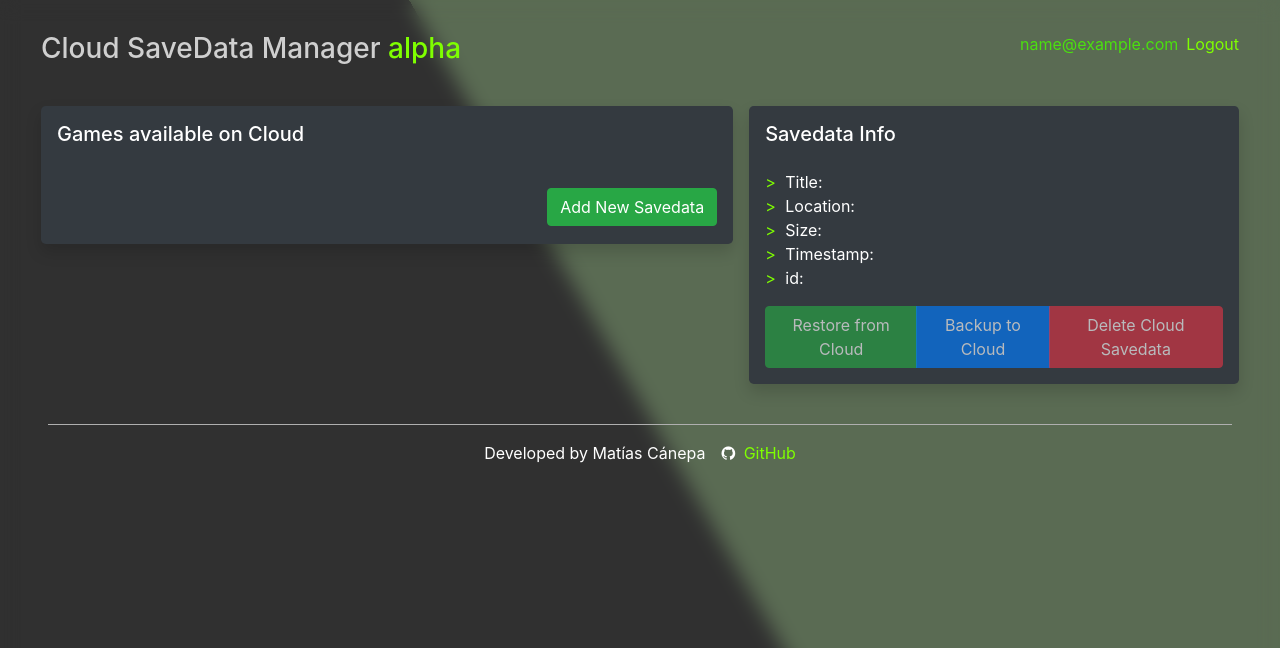
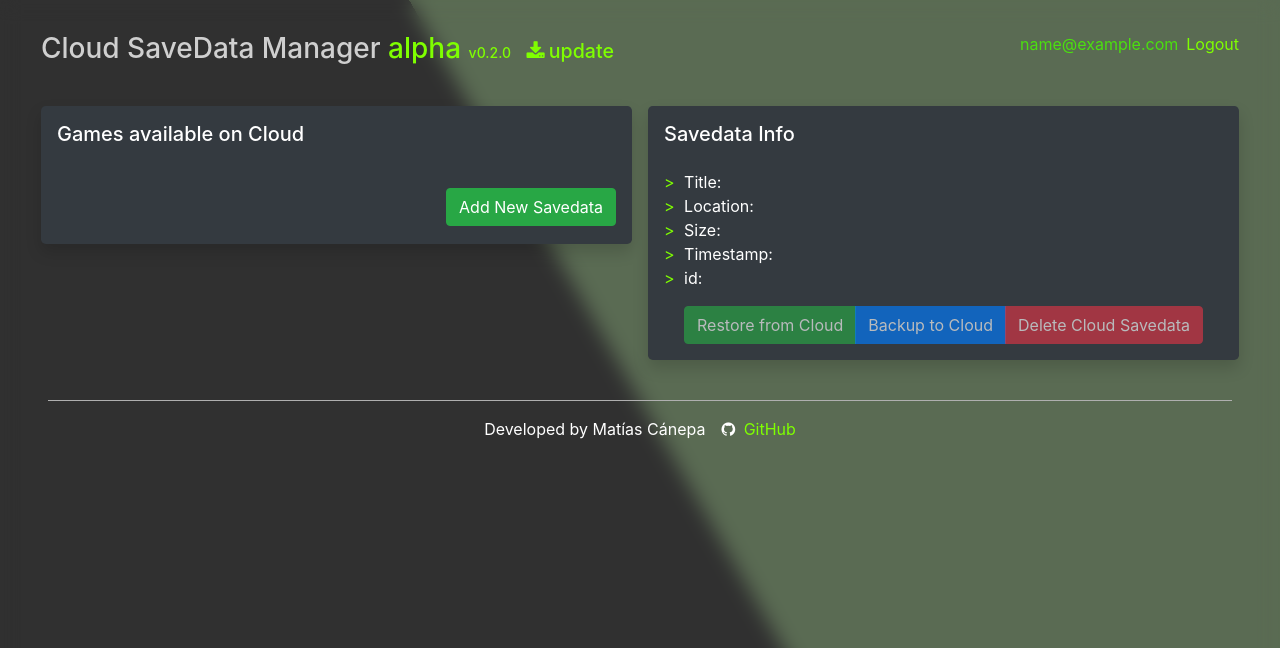
Before and after one commit to macanepa/cloud-savedata-manager, a Flask app: template CODE/templates/index.html in a window 1280 px wide. Shown: the top 648 px of the page. Run offline with Flask 2, Linux system fonts and the light colour scheme; the template is opened without the code that fills it: most values are stand-ins (such as "Sample title", 1, 10 or a date in 2020); parts of the project's set-up code (start-up, migrations or seed data) failed here and were passed over; some libraries are stand-ins or nearby versions.

Commit message:
Release v0.2.0

```diff
--- a/CODE/static/style.css
+++ b/CODE/static/style.css
@@ -131,3 +131,11 @@
 li {
   word-wrap: break-word;
 }
+
+
+#button-group {
+  margin: auto;
+  display: flex;
+  flex-direction: row;
+  justify-content: center;
+}
--- a/CODE/templates/index.html
+++ b/CODE/templates/index.html
@@ -26,11 +26,15 @@
 <body>
     <div class="container-fluid px-5 pt-4">
         <div class="row">
-            <div class="col-5 p-2">
-                <h3 style="color: rgb(207, 207, 207);">Cloud SaveData Manager <span
-                        style="color: chartreuse;">alpha</span></h3>
+            <div class="col-6 p-2">
+                <h3 style="color: rgb(207, 207, 207);">Cloud SaveData Manager <span style="color: chartreuse;">
+                        alpha <span style="font-size: 50%;">v0.2.0</span>
+                        <a href="https://github.com/macanepa/cloud-savedata-manager/releases" style="font-size: 70%;" class="ml-1">
+                            <i href="#" class="fa fa-download mx-1" aria-hidden="true" data-toggle="tooltip" data-placement="top"
+                            title="Search for Update"></i>update</a>
+                    </span></h3>
             </div>
-            <div class="col-4">
+            <div class="col-3">
                 <div id='id-alerta' class="alert alert-success show fade m-0" role='alert'>---</div>
             </div>
             <div class="col-3 p-2">
@@ -41,7 +45,7 @@
         <div class="row">
             <div class="container-fluid">
                 <div class="row">
-                    <div class="col-7 p-2">
+                    <div class="col-6 p-2">
                         <div class="container p-3 my-3 bg-dark text-white rounded-lg shadow">
                             <div class="container-fluid">
                                 <div class="row">
@@ -50,7 +54,8 @@
                                 <div class="row pt-3">
                                     <ul class="list-group">
                                         {%for i in range(0, len)%}
-                                        <li id="li-{{i}}" value="{{games[i]}}" class="list-group-item bg-dark game-li">{{games[i]}}</li>
+                                        <li id="li-{{i}}" value="{{games[i]}}" class="list-group-item bg-dark game-li">
+                                            {{games[i]}}</li>
                                         {%endfor%}
                                     </ul>
                                 </div>
@@ -78,7 +83,7 @@
                                     </ul>
                                 </div>
                                 <div class="row">
-                                    <div class="btn-group">
+                                    <div id="button-group"class="btn-group">
                                         <button id="download-cloud-btn" disabled type="button"
                                             class="btn btn-success">Restore
                                             from Cloud</button>
--- a/CODE/web.py
+++ b/CODE/web.py
@@ -5,11 +5,19 @@
 import utilities
 import google_api as ga
 from pprint import pprint
+import sys
+import os
 
-app = Flask(__name__)
-ui = FlaskUI(app, width=1040, height=550)
+if getattr(sys, 'frozen', False):
+    template_folder = os.path.join(sys._MEIPASS, 'templates')
+    static_folder = os.path.join(sys._MEIPASS, 'static')
+    app = Flask(__name__, template_folder=template_folder, static_folder=static_folder)
+else:
+    app = Flask(__name__)
 
+ui = FlaskUI(app, width=1100, height=550)
 
+mc.ColorSettings.is_dev = False
 mc.activate_mc_logger('info')
 utilities.initialize()
 
@@ -18,7 +26,6 @@
 def index():
     config = mc.get_dict_from_json(utilities.SETTINGS_PATH)
     game_list = list(config.keys())
-    print("?MAIN")
     return render_template('index.html',
                            email=ga.get_user_info(),
                            games=game_list,
@@ -69,7 +76,6 @@
             utilities.restore_game(game_id=game_name,
                                    menu=False)
             return redirect('')  # refresh
-            #return {'response': 'Ok'}
         else:
             return {'nice': False}
     return {'nice': None}
@@ -93,6 +99,7 @@
 @app.route('/logout', methods=['GET'])
 def logout():
     if request.method == 'GET':
+
         utilities.change_sync_account(menu=False)
         return redirect('/')
     return {'nice': False}
```
Also changed, not shown: 3 other files.
